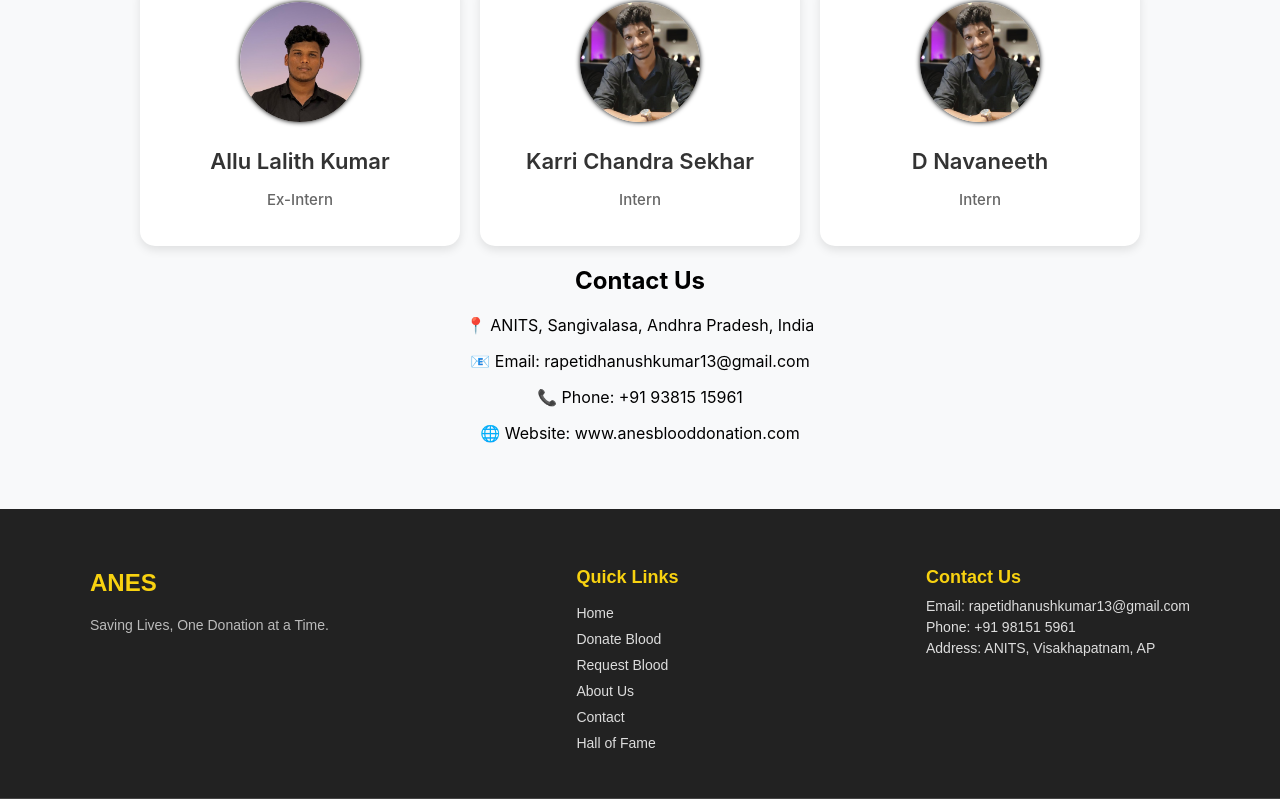
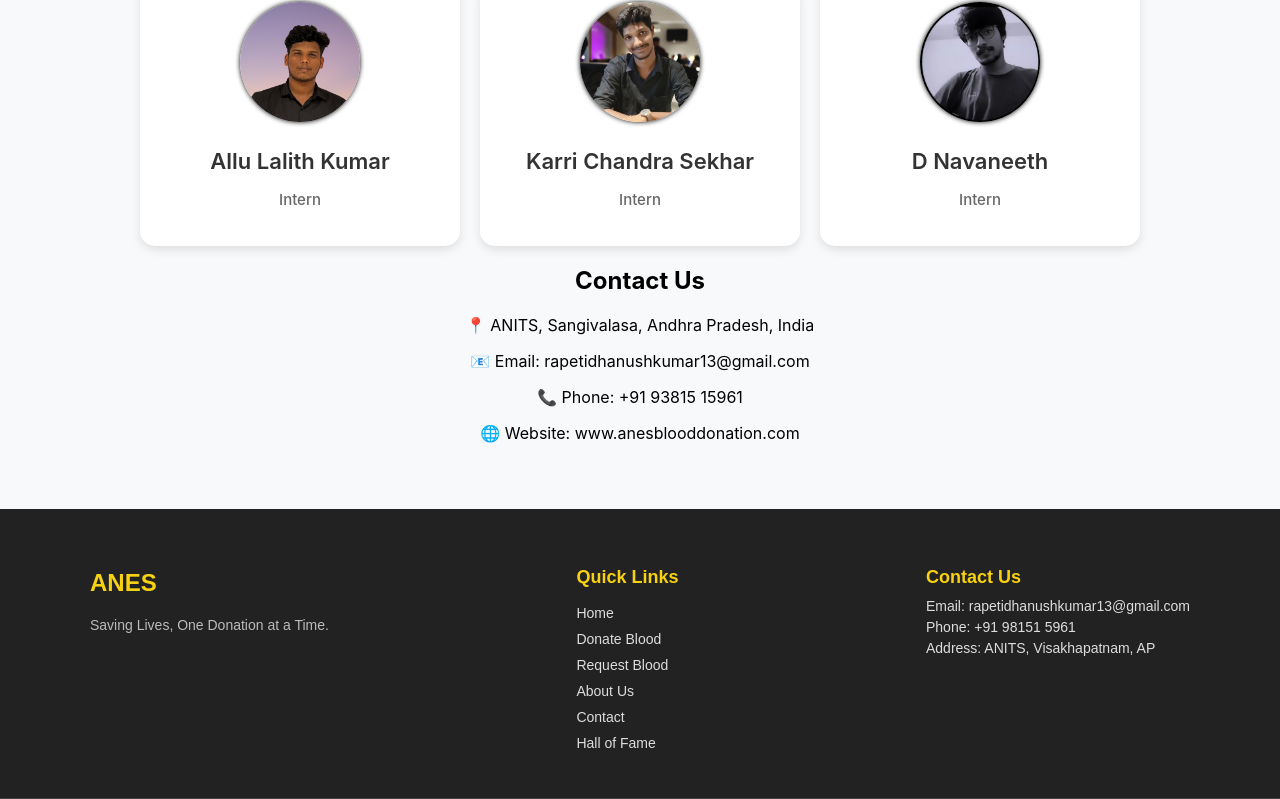
Before and after one commit to RVDhanushkumar/ANES-BloodDonor, a React (Create React App) app: page /about in a window 1280 px wide. Shown: the part 980-1779 px from the top of the page. Built offline with nearby package versions, Linux system fonts and the light colour scheme.

Commit message:
new member pic

```diff
--- a/src/components/BloodRequest.js
+++ b/src/components/BloodRequest.js
@@ -5,6 +5,7 @@ const BloodRequest = () => {
   const [formData, setFormData] = useState({
     name: "",
     contact: "",
+    email:"",
     bloodGroup: "",
     location: "",
   });
@@ -39,6 +40,14 @@ const BloodRequest = () => {
           onChange={handleChange}
           required
         />
+         <input
+          type="email"
+          name="email"
+          placeholder="Email"
+          value={formData.email}
+          onChange={handleChange}
+          required
+        />
         <select name="bloodGroup" value={formData.bloodGroup} onChange={handleChange} required>
           <option value="">Select Blood Group</option>
           <option value="A+">A+</option>
--- a/src/components/about.js
+++ b/src/components/about.js
@@ -6,14 +6,15 @@ import lalith from "../assets/lalith.jpg"
 import chandu from "../assets/chandu .jpg";
 import vishnu from "../assets/vishnu.jpg";
 import sharmi from "../assets/sharmi1.jpg";
+import nava from "../assets/nava.png";
 
 const teamMembers = [
   { name: "PV Vishnu Vardhan", role: "Backend Developer", image: vishnu },
   { name: "R V Dhanush Kumar", role: "Frontend-Developer", image: dhanush },
   { name: "Tatikonda Sharmila", role: "UI/UX designer", image: sharmi },
-  { name: "Allu Lalith Kumar", role: "Ex-Intern", image: lalith },
+  { name: "Allu Lalith Kumar", role: "Intern", image: lalith },
   { name: "Karri Chandra Sekhar", role: "Intern", image: chandu },
-  { name: "D Navaneeth", role: "Intern", image: chandu },
+  { name: "D Navaneeth", role: "Intern", image: nava },
 ];
 
 const Avatar = ({ src, alt }) => (
```
Also changed, not shown: src/assets/nava.png (added).
